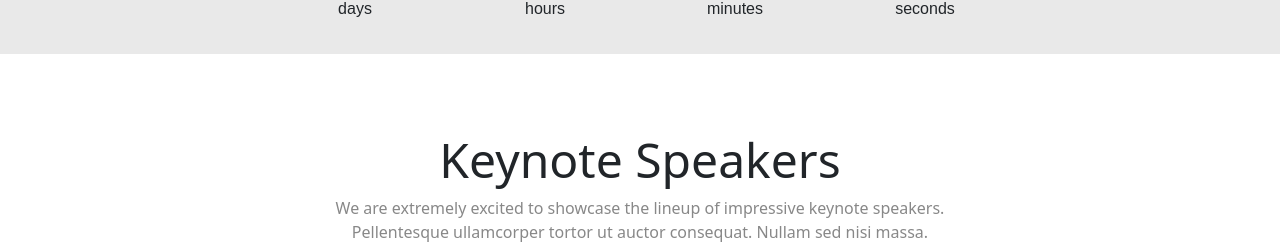
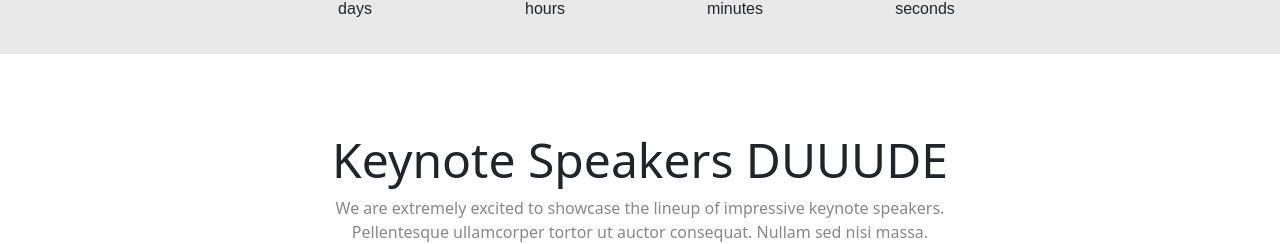
Before and after one commit to BriceWidger/event-planner, a React (Create React App) app: page / in a window 1280 px wide. Shown: the part 898-1142 px from the top of the page. Built offline with nearby package versions, Linux system fonts and the light colour scheme.

Commit message:
update KeynoteSpeakers

```diff
--- a/src/components/homepage/speakers/KeynoteSpeakers.jsx
+++ b/src/components/homepage/speakers/KeynoteSpeakers.jsx
@@ -24,7 +24,7 @@ const KeynoteSpeakers = () => (
                 className="keynote-title text-center"
                 style={{ fontSize: KEYNOTE_TITLE_FONT_SIZE }}
               >
-                Keynote Speakers
+                Keynote Speakers DUUUDE
               </h1>
               <p
                 className="keynote-subtitle text-center"
```
